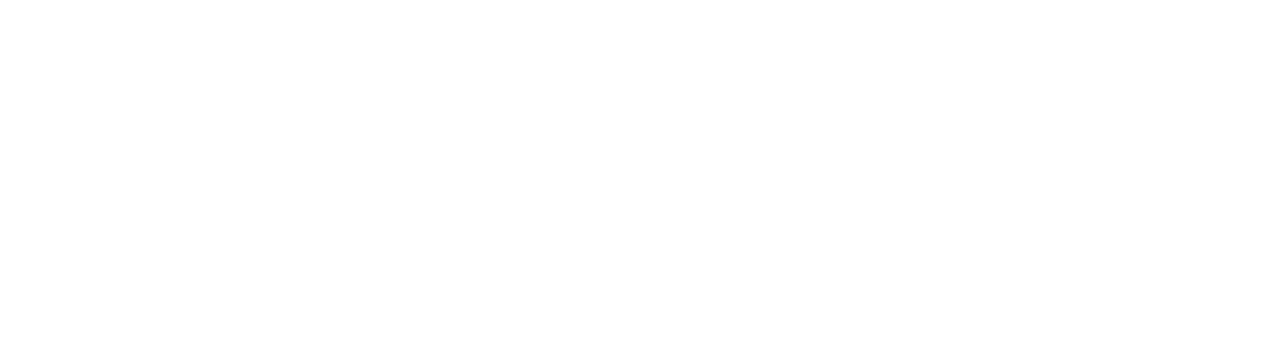
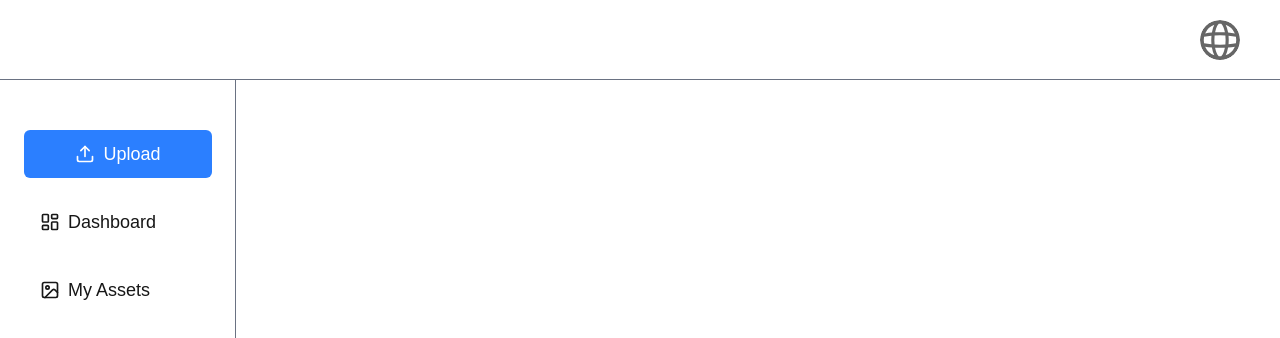
Before and after one commit to tastymooncakes/dashboard-lite, a Next.js app: page /dashboard in a window 1280 px wide. Shown: the top 338 px of the page. Built offline with nearby package versions, Linux system fonts and the light colour scheme.

Commit message:
add initial dashboard contents header and sidemenu

```diff
--- a/package.json
+++ b/package.json
@@ -9,6 +9,7 @@
     "lint": "next lint"
   },
   "dependencies": {
+    "lucide-react": "^0.483.0",
     "next": "15.2.3",
     "react": "^19.0.0",
     "react-dom": "^19.0.0",
--- a/src/app/dashboard/components/Header.tsx
+++ b/src/app/dashboard/components/Header.tsx
@@ -1,6 +1,17 @@
 const Header = () => {
-    return <div>
-
+    return <div className="flex flex-rows">
+        <div className="flex items-center justify-between pl-[40px] pr-[40px] w-full h-[80px] border-b-1 border-gray-500">
+            <img
+                src="/Capture.svg"
+                alt="Capture Logo"
+                className="w-[160px] h-[35px]"
+            />
+            <img
+                src="/globe.svg"
+                alt="Capture Logo"
+                className="w-[40px] h-[40px] rounded-full"
+            />
+        </div>
     </div>
 }
 
--- /dev/null
+++ b/src/app/dashboard/components/MenuBar.tsx
@@ -0,0 +1,35 @@
+import Link from "next/link";
+import { Upload, LayoutDashboard, Image } from "lucide-react";
+
+const MenuBar = () => {
+  return (
+    <div className="flex flex-col w-[236px] items-center pt-[50px]">
+      <nav className="flex flex-col text-lg space-y-5">
+        <Link
+          href="/upload"
+          className="w-[188px] h-[48px] flex items-center justify-center
+                     bg-blue-500 text-white rounded-md hover:bg-blue-600
+                     gap-2"
+        >
+          <Upload size={20} />Upload
+        </Link>
+        <Link
+          href="/dashboard"
+          className="w-[188px] h-[48px] flex items-center justify-start
+                    gap-2 pl-4"
+        >
+          <LayoutDashboard size={20} />Dashboard
+        </Link>
+        <Link
+          href="/assets"
+          className="w-[188px] h-[48px] flex items-center justify-start
+                    gap-2 pl-4"
+        >
+          <Image size={20} />My Assets
+        </Link>
+      </nav>
+    </div>
+  );
+};
+
+export default MenuBar;
--- a/src/app/dashboard/page.tsx
+++ b/src/app/dashboard/page.tsx
@@ -1,8 +1,12 @@
 import Header from "./components/Header";
+import MenuBar from "./components/MenuBar";
 
 const Dashboard = () => {
     return <div>
         <Header />
+        <div className="w-[236px] h-screen border-r-1 border-gray-500">
+            <MenuBar />
+        </div>
     </div>
 }
 
```
Also changed, not shown: 1 other file (tests, documents, lock files or other folders).
